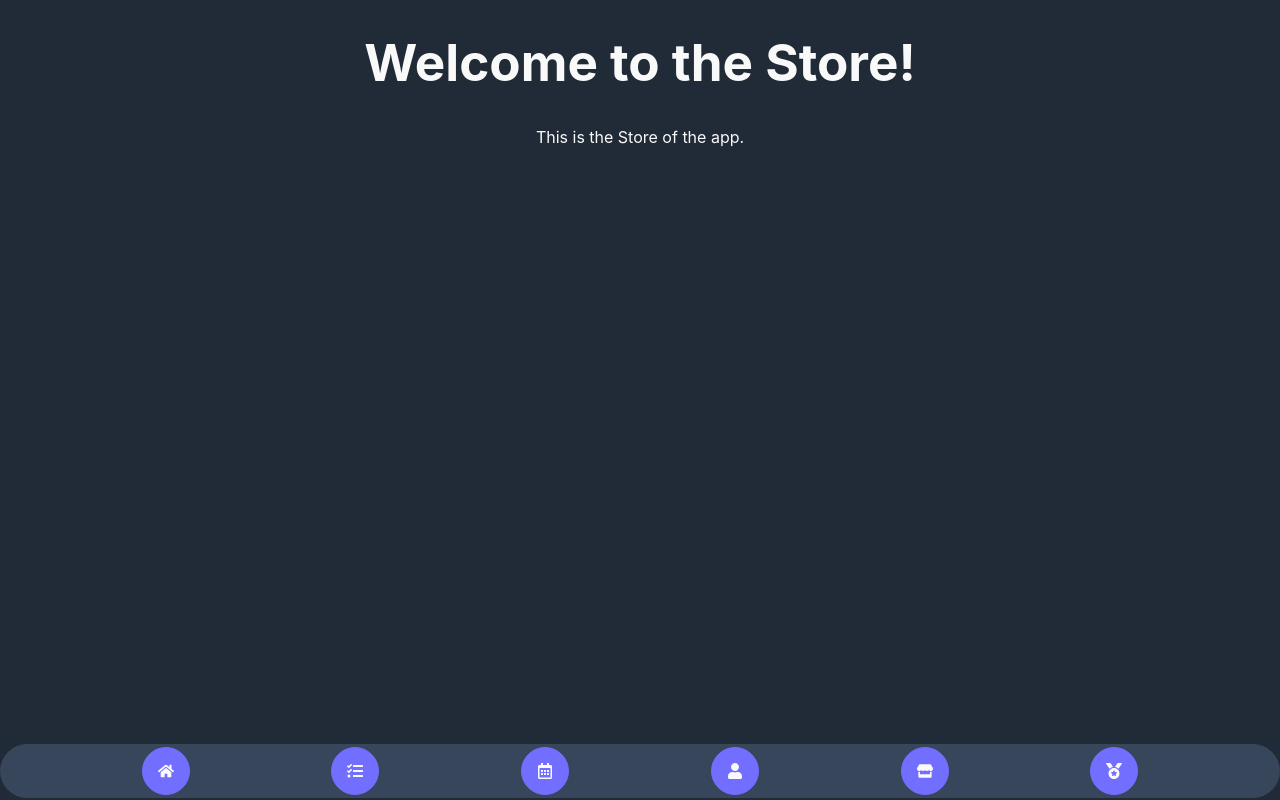
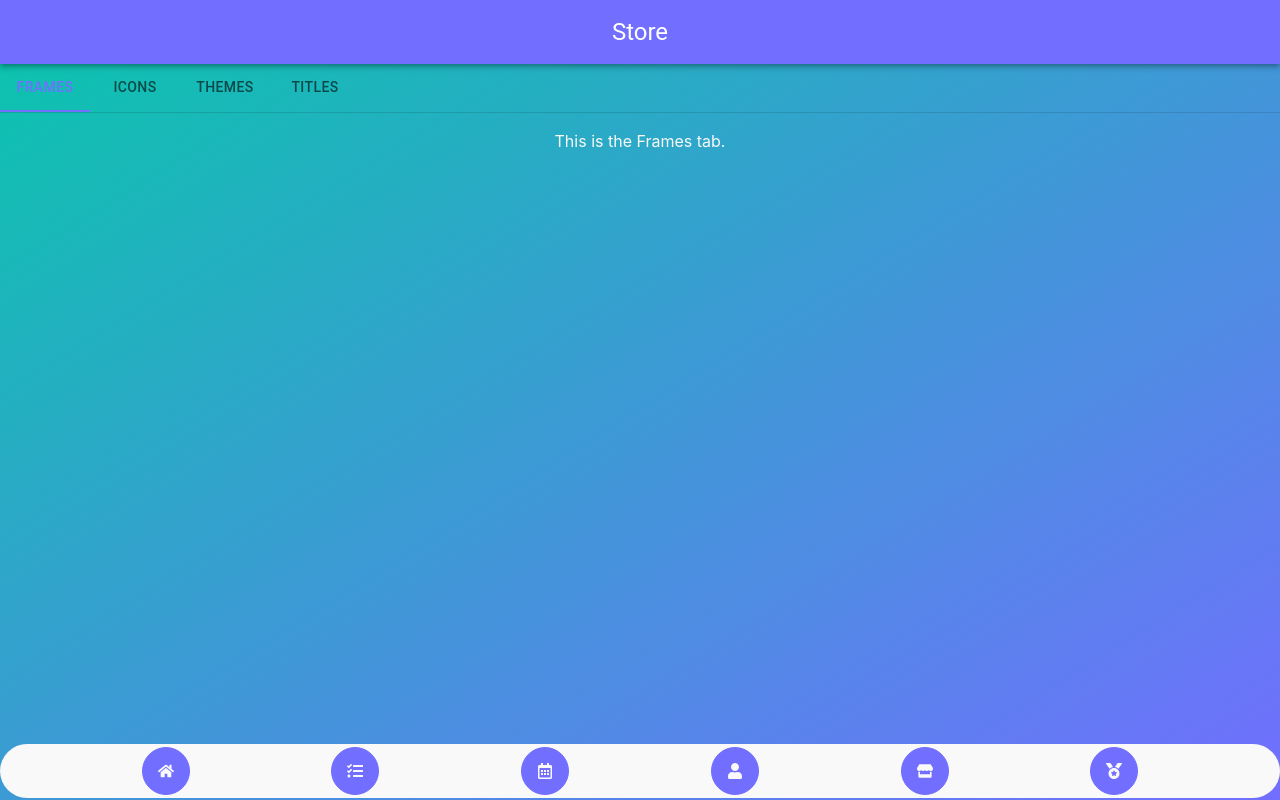
Before and after one commit to Gongas1331/StudySync, a React (Vite) app in the folder study-sync/: page /store in a window 1280 px wide. Built offline with nearby package versions, Linux system fonts and the light colour scheme.

Commit message:
finishing touches

```diff
--- a/study-sync/src/App.css
+++ b/study-sync/src/App.css
@@ -1,6 +1,6 @@
 :root {
-  --dark-color: #212b38;
-  --dark-color-light: #37465b;
+  --dark-color: #080937;
+  --dark-color-dark: #0d097e;
   --light-color: #08c6ab;
   --light-color-light: #5affe7;
   --highlight-color: #726eff;
@@ -17,7 +17,7 @@
 }
 
 body {
-  background-color: var(--dark-color);
+  background: linear-gradient(to bottom right, var(--light-color), var(--highlight-color));
   color: var(--light);
 }
 
@@ -51,8 +51,8 @@ body {
   align-self: center;
   align-items: center;
   justify-content: space-evenly;
-  background-color: var(--dark-color-light);
-  border-color: var(--dark-color-light);
+  background-color: var(--light);
+  border-color: var(--dark-color-dark);
   border-radius: 80px;
   padding-top: 0.2em;
   padding-bottom: 0.2em;
@@ -73,8 +73,8 @@ body {
 }
 
 .navbar button:hover {
-  background-color: floralwhite;
-  color: #747bff;
+  background-color: var(--light-color);
+  color: var(--light);
 }
 
 .task-list>div {
@@ -144,7 +144,7 @@ h2 {
 
 
 .buttons {
-  color: var(--dark-color-light);
+  color: var(--dark-color-dark);
   background-color: var(--light-color);
 }
 
@@ -233,7 +233,7 @@ h2 {
 .react-calendar__button {
   background: none;
   border: none;
-  color: var(--dark-color-light);
+  color: var(--dark-color-dark);
   font: inherit;
   cursor: pointer;
   padding: 0;
--- a/study-sync/src/pages/Calendar.jsx
+++ b/study-sync/src/pages/Calendar.jsx
@@ -2,6 +2,7 @@ import { useState } from 'react';
 import Calendar from 'react-calendar';
 import { useSwipeable } from 'react-swipeable';
 import '../App.css';
+import { AppBar, Toolbar, Typography } from '@mui/material';
 
 export default function MyCalendar() {
   const [date, setDate] = useState(new Date());
@@ -25,7 +26,13 @@ export default function MyCalendar() {
 
   return (
     <div {...handlers}>
-      <h1>Calendar</h1>
+    <AppBar position="static" sx={{marginBottom: '5%'}}>
+      <Toolbar>
+        <Typography variant="h5" sx={{ flexGrow: 1 }}>
+          Calendar
+        </Typography>
+      </Toolbar>
+    </AppBar>
       <Calendar
         onChange={handleDateChange}
         value={date}
--- a/study-sync/src/pages/Homepage.jsx
+++ b/study-sync/src/pages/Homepage.jsx
@@ -134,6 +134,7 @@ export default function Homepage() {
   };
 
   const [streakfreeze, setStreakfreeze] = useState(67);
+  const [coins, setCoins] = useState(2000);
   const [allTasksCompleted, setAllTasksCompleted] = useState(false);
   const [daysCompleted, setDaysCompleted] = useState(4);
 
@@ -149,12 +150,11 @@ export default function Homepage() {
   useEffect(() => {
     if (completedTasks === totalTasks && !allTasksCompleted) {
       setStreakfreeze(streakfreeze + 1);
+      setCoins(coins + 100);
       setAllTasksCompleted(true);
       setDaysCompleted(daysCompleted + 1);
     }
-  }, [completedTasks, totalTasks, streakfreeze, allTasksCompleted, daysCompleted]);
-
-  const coins = 2000;
+  }, [completedTasks, totalTasks, streakfreeze, coins, allTasksCompleted, daysCompleted]);
 
   return (
     <div className="homepage">
--- a/study-sync/src/pages/Leaderboard.jsx
+++ b/study-sync/src/pages/Leaderboard.jsx
@@ -2,10 +2,40 @@
 import '../App.css';
 
 export default function Leaderboard() {
+  // Generate dummy data
+  const users = Array.from({ length: 50 }, (_, i) => ({
+    placement: i + 1,
+    username: `User${i + 1}`,
+    xp: 1000 - i * Math.floor(Math.random() * 10), // Decrease XP as placement increases
+  }));
+  users[37].username = "Paulo Noites"; //
+
   return (
     <div>
-      <h1>Welcome to the Leaderboard!</h1>
-      <p>This is the Leaderboard of the app.</p>
+      <h1>Leaderboard</h1>
+      <h3 style={{ display: 'flex', justifyContent: 'space-around'}}>
+        <span>Season 4</span>
+        <span>Gold</span>
+        <span>27 days left</span>
+      </h3>
+      <ul style={{ listStyleType: 'none', paddingLeft: 0}}>
+        {users.map((user) => (
+          <li key={user.placement} style={{
+            display: 'flex',
+            justifyContent: 'space-between',
+            border: user.username === 'Paulo Noites' ? '2px solid gold' : '1px solid white',
+            borderRadius: '10px',
+            padding: '10px',
+            margin: '2% 2%',
+            backgroundColor: user.username === 'Paulo Noites' ? '#726eff' : 'transparent',
+            color: user.username === 'Paulo Noites' ? '#f9f9f9' : 'white'
+          }}>
+            <span>{user.placement}</span>
+            <span>{user.username}</span>
+            <span>{user.xp} XP</span>
+          </li>
+        ))}
+      </ul>
     </div>
   );
 }
--- a/study-sync/src/pages/Profile.jsx
+++ b/study-sync/src/pages/Profile.jsx
@@ -41,7 +41,7 @@ export default function Profile() {
     <div>
       <AppBar position="static">
         <Toolbar>
-          <Typography variant="h6" sx={{ flexGrow: 1 }}>
+          <Typography variant="h5" sx={{ flexGrow: 1 }}>
             Profile
           </Typography>
           <IconButton edge="end" color="inherit" aria-label="settings">
@@ -55,7 +55,7 @@ export default function Profile() {
         <LargeAvatar alt="User Name" src="./src/assets/paulo_noites_gold.png" />
       </Box>
       <Box display="flex" justifyContent="center" sx={{ marginTop: '0%', marginBottom: '5%' }}>
-        <Typography variant="h5">Paulo Noites</Typography>
+        <Typography variant="h5" color="gold" >Paulo Noites</Typography>
       </Box>
       <Box display="flex" justifyContent="center" sx={{ marginBottom: '1%' }}>
         <Paper elevation={3} sx={{ padding: '0.5%', marginTop: '-4%', zIndex: '2', width: '20%', borderRadius: '15px', textAlign: 'center', color: 'primary.main', borderColor: 'primary.main', border: 2, bgcolor: 'light.main' }}>
@@ -110,7 +110,7 @@ export default function Profile() {
           <Typography align='left' marginLeft={'1em'} variant="h5">Achievements</Typography>
         </HtmlTooltip>
         <ClickAwayListener onClickAway={handleTooltipClose}>
-          <Button onClick={handleTooltipOpen}>Rankings</Button>
+          <Button color='light' onClick={handleTooltipOpen}>Rankings</Button>
         </ClickAwayListener>
       </Box>
       <Box
@@ -151,7 +151,7 @@ export default function Profile() {
             </Box>
           </CardContent>
         </Card>
-        <Card sx={{ minWidth: 275, margin: 2, backgroundColor: 'transparent', color: 'lightBlue.main', borderColor: 'lightBlue.main', border: 1, borderRadius: '20px' }}>
+        <Card sx={{ minWidth: 275, margin: 2, backgroundColor: 'lightBlue.main', color: 'light.main', borderColor: 'lightBlue.main',border: 1, borderRadius: '20px' }}>
           <CardContent>
             <Box sx={{ display: 'flex', alignItems: 'center' }}>
               <FaBroom size={32} />
--- a/study-sync/src/pages/Store.jsx
+++ b/study-sync/src/pages/Store.jsx
@@ -1,11 +1,35 @@
-// import React from 'react';
+import { useState } from 'react';
 import '../App.css';
+import { Tabs, Tab, Box, Toolbar, Typography, AppBar } from '@mui/material';
 
 export default function Store() {
+  const [value, setValue] = useState(0);
+
+  const handleChange = (event, newValue) => {
+    setValue(newValue);
+  };
+
   return (
-    <div>
-      <h1>Welcome to the Store!</h1>
-      <p>This is the Store of the app.</p>
-    </div>
+    <Box sx={{ width: '100vw' }}>
+      <AppBar position="static">
+        <Toolbar>
+          <Typography variant="h5" sx={{ flexGrow: 1 }}>
+            Store
+          </Typography>
+        </Toolbar>
+      </AppBar>
+      <Box sx={{ borderBottom: 1, borderColor: 'divider' }}>
+        <Tabs value={value} onChange={handleChange} aria-label="basic tabs example">
+          <Tab label="Frames" />
+          <Tab label="Icons" />
+          <Tab label="Themes" />
+          <Tab label="Titles" />
+        </Tabs>
+      </Box>
+      {value === 0 && <Box><p>This is the Frames tab.</p></Box>}
+      {value === 1 && <Box><p>This is the Icons tab.</p></Box>}
+      {value === 2 && <Box><p>This is the Themes tab.</p></Box>}
+      {value === 3 && <Box><p>This is the Titles tab.</p></Box>}
+    </Box>
   );
 }
```
Also changed, not shown: 1 other file (tests, documents, lock files or other folders).
